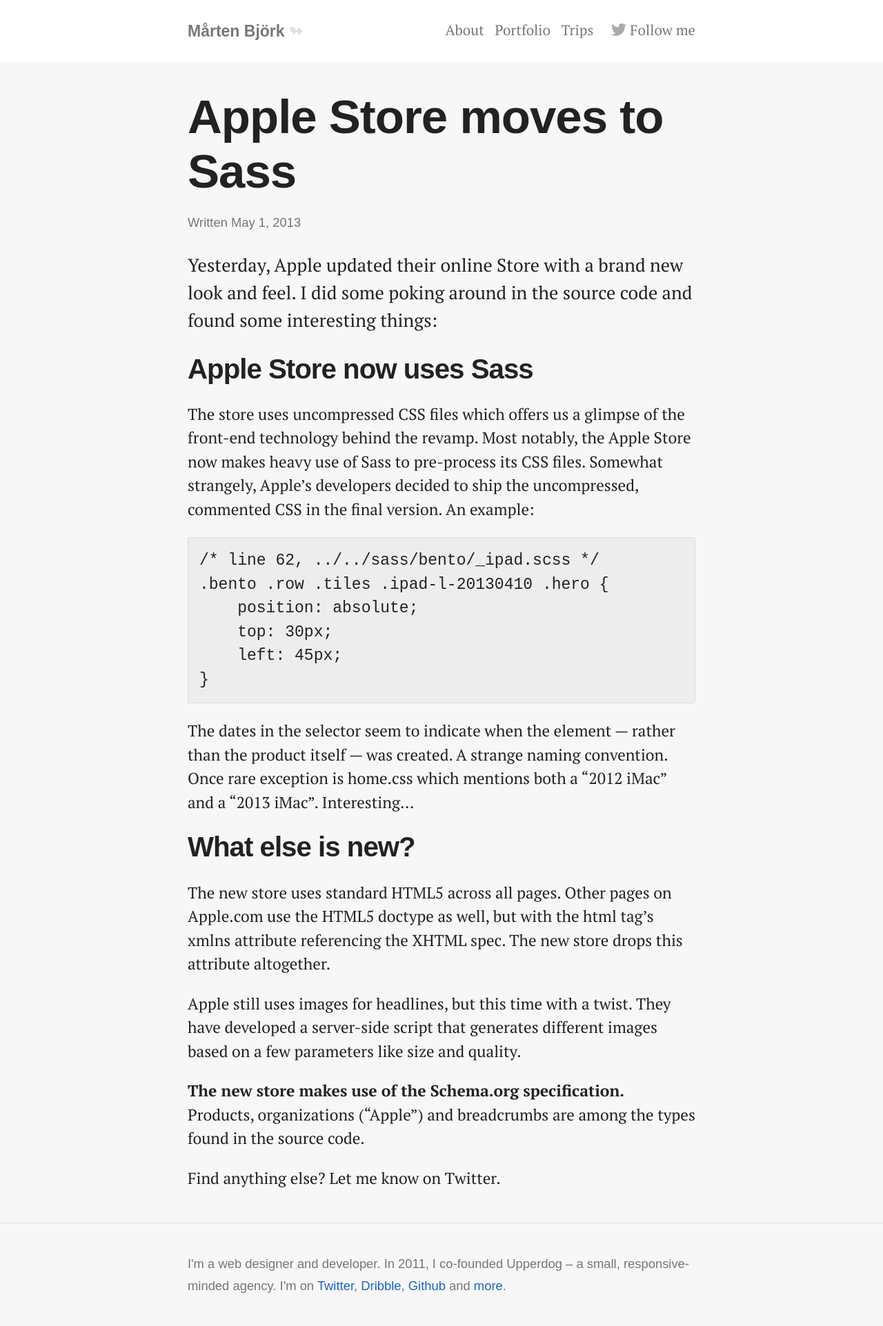
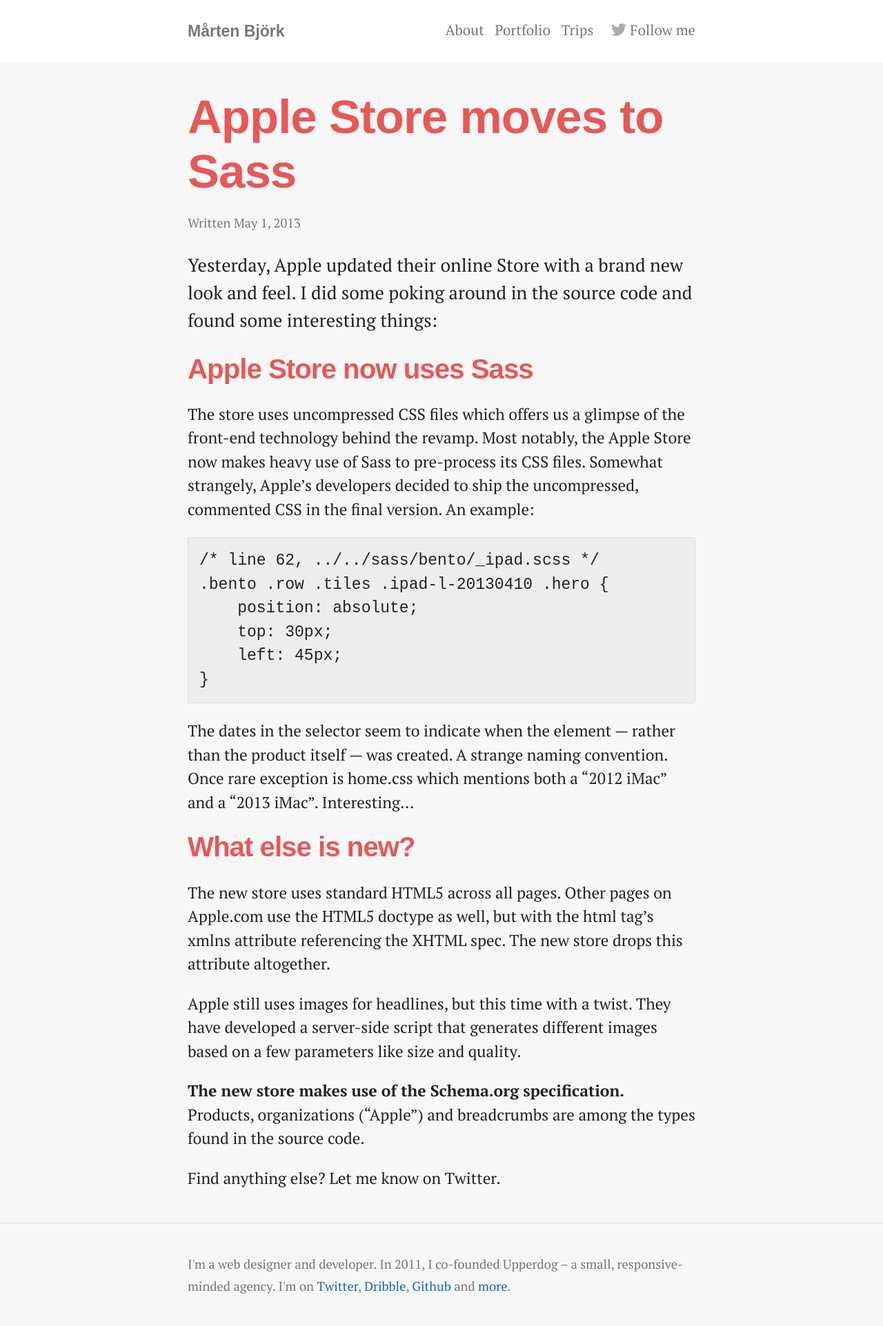
Before and after one commit to pavopax/pavopax.github.io, a Jekyll site: the page built from _posts/2013-05-01-apple-moves-to-sass.md, in a window 1280 px wide. Shown: the whole page at 69% size. Built offline with Jekyll 4.4.1, drawn with Linux system fonts in a browser that asks for light colours; nearby versions of some CDN libraries; some web fonts are replaced; library files that are not in the unit come from our copies.

Commit message:
General imrpovements. Animated header icon.

```diff
--- a/css/main.scss
+++ b/css/main.scss
@@ -13,7 +13,8 @@
     3. Typography
     4. Header
     5. Footer
-    6. Specials
+    6. Images, video and icons
+    7. Specials
 */
 
 /* Resets */
@@ -48,18 +49,6 @@
     width: 90%;
     max-width: 32em;
 }
-img {
-    border-radius: 1px;
-}
-img, video {
-    display: block;
-    max-width: 100%;
-    height: auto;
-}
-.inline-icon {
-    display: inline;
-    vertical-align: middle;
-}
 
 /* Typography */
 h1,h2,h3,h4,h5,ul,ol {
@@ -88,6 +77,7 @@
     font-weight: bold;
     text-transform: none;
     letter-spacing: -1px;
+    color: rgb(231, 88, 88);
     @media screen and (max-width: 600px) {
         font-size: 2em;
     }
@@ -99,6 +89,7 @@
     font-weight: bold;
     text-transform: none;
     letter-spacing: -1px;
+    color: rgb(231, 88, 88);
     @media screen and (max-width: 600px) {
         font-size: 1.2em;
     }
@@ -116,7 +107,6 @@
     color: #1964c1;
 }
 .meta {
-    font-family: sans-serif;
     font-size: .8em;
     line-height: 1.75;
     color: #767676;
@@ -170,7 +160,7 @@
         line-height: inherit;
         letter-spacing: 0;
         float: left;
-        &:after {
+        a:after {
             display: none;
         }
     }
@@ -190,6 +180,9 @@
         &:hover {
             opacity: .5;
         }
+        rect {
+            @include transition( all .5s $ease-in-out-back );
+        }
     }
     &--open {
         ul {
@@ -197,6 +190,14 @@
         }
         .nav-icon {
             opacity: .5;
+            rect {
+                &:nth-of-type(2) {
+                    @include transform( scaleX(0.666) );
+                }
+                &:nth-of-type(3) {
+                    @include transform( scaleX(0.333) );
+                }
+            }
         }
     }
     @media screen and (min-width: 800px) {
@@ -224,6 +225,23 @@
 /* Footer */
 .site-footer {
     border-top: 1px solid #ddd;
+}
+
+/* Images, video and icons */
+img {
+    border-radius: 1px;
+}
+img, video {
+    display: block;
+    max-width: 100%;
+    height: auto;
+}
+figcaption {
+    @extend .meta;
+}
+.inline-icon {
+    display: inline;
+    vertical-align: middle;
 }
 
 /* Specials */
```
